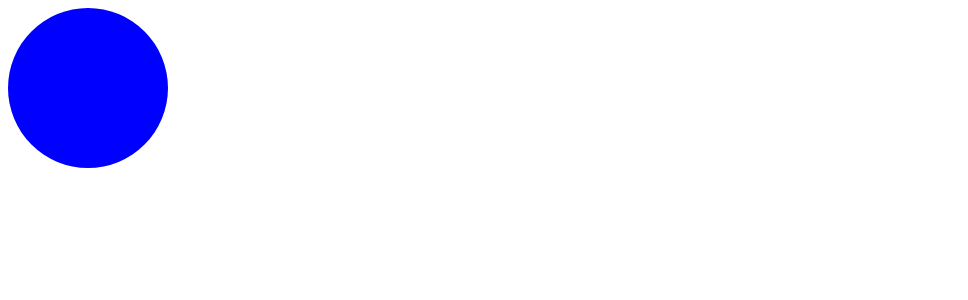
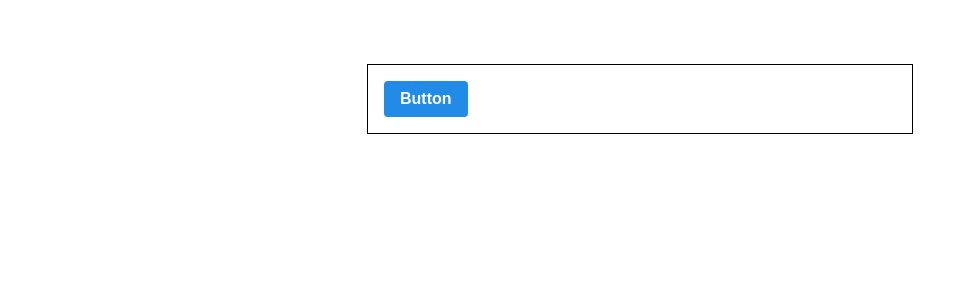
Before and after one commit to oinochoe/fastcampus-react, a React (Create React App) app: page / in a window 1280 px wide. Shown: the top 300 px of the page, without its empty margins (0-968 px from the left). Built offline with nearby package versions, Linux system fonts and the light colour scheme.

Commit message:
Button styledComponent

```diff
--- /dev/null
+++ b/src/Components/StyledButton.js
@@ -0,0 +1,44 @@
+import React from 'react';
+import styled from 'styled-components';
+
+const Button = styled.button`
+    /* 공통스타일 */
+    display: inline-flex;
+    align-items: center;
+    justify-content: center;
+    padding-left: 1rem;
+    padding-right: 1rem;
+    outline: none;
+    border: none;
+    border-radius: 4px;
+    color: white;
+    font-weight: bold;
+    cursor: pointer;
+
+    /* 크기 설정 */
+    height: 2.25rem;
+    font-size: 1rem;
+
+    /* 색상 */
+    background: #228be6;
+    &:hover {
+        background: #339af0;
+    }
+    &:active {
+        background: #1c7ed6;
+    }
+    /* 기타 */
+    & + & {
+        margin-left: 1rem;
+    }
+`;
+
+function StyledButton({ children, ...rest }) {
+    return (
+        <div>
+            <Button {...rest}>{children}</Button>
+        </div>
+    );
+}
+
+export default StyledButton;
--- a/src/StyledApp.js
+++ b/src/StyledApp.js
@@ -1,21 +1,34 @@
 import React from 'react';
 import styled, { css } from 'styled-components';
+import Button from './Components/StyledButton';
 
-const Circle = styled.div`
-    width: 5rem;
-    height: 5rem;
-    background: ${(props) => props.color};
-    border-radius: 50%;
-    ${(props) =>
-        props.huge &&
-        css`
-            width: 10rem;
-            height: 10rem;
-        `};
+const AppBlock = styled.div`
+    width: 512px;
+    margin: 4rem auto 0;
+    padding: 1rem;
+    border: 1px solid black;
 `;
 
+// const Circle = styled.div`
+//     width: 5rem;
+//     height: 5rem;
+//     background: ${(props) => props.color};
+//     border-radius: 50%;
+//     ${(props) =>
+//         props.huge &&
+//         css`
+//             width: 10rem;
+//             height: 10rem;
+//         `};
+// `;
+
 function StyledApp() {
-    return <Circle color="blue" huge />;
+    return (
+        <AppBlock>
+            <Button>Button</Button>
+            {/* <Circle color="blue" huge /> */}
+        </AppBlock>
+    );
 }
 
 export default StyledApp;
```
